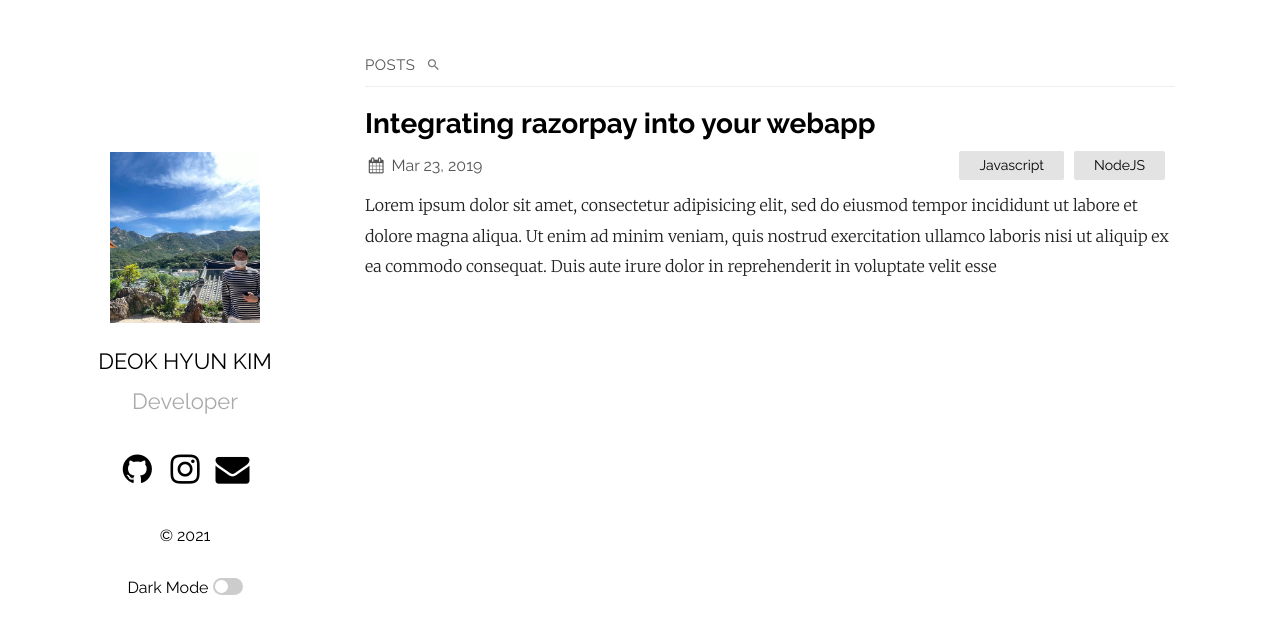
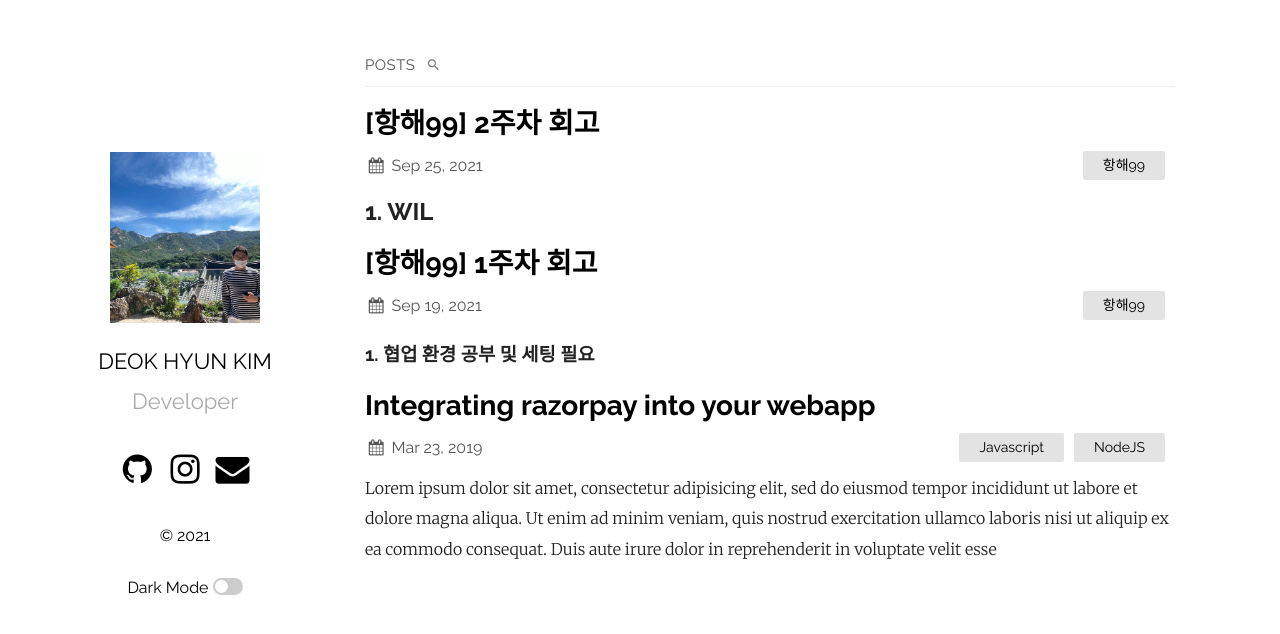
Before and after one commit to deokhyun-dev/deokhyun-dev.github.io, a Jekyll site: the page built from index.md, in a window 1280 px wide. Shown: the top 634 px of the page. Built offline with Jekyll 4.4.1, drawn with Linux system fonts in a browser that asks for light colours.

Commit message:
콘텐츠 날짜 수정

```diff
--- a/_posts/hanghae_week1_review.markdown
+++ b/_posts/2021-09-19-hanghae-week1-review.markdown
@@ -2,7 +2,7 @@
 layout: post
 title: "[항해99] 1주차 회고"
 date: 2021-09-19 21:03:36 +0530
-categories: Javascript NodeJS
+categories: 항해99
 ---
 
 ### 1. 협업 환경 공부 및 세팅 필요
--- a/_posts/hanghae_week2_review.markdown
+++ b/_posts/2021-09-25-hanghae-week2-review.markdown
@@ -1,8 +1,8 @@
 ---
 layout: post
 title: "[항해99] 2주차 회고"
-date: 2021-09-26 21:03:36 +0530
-categories: Javascript NodeJS
+date: 2021-09-25 21:03:36 +0530
+categories: 항해99
 ---
 
 ## 1. WIL
```
